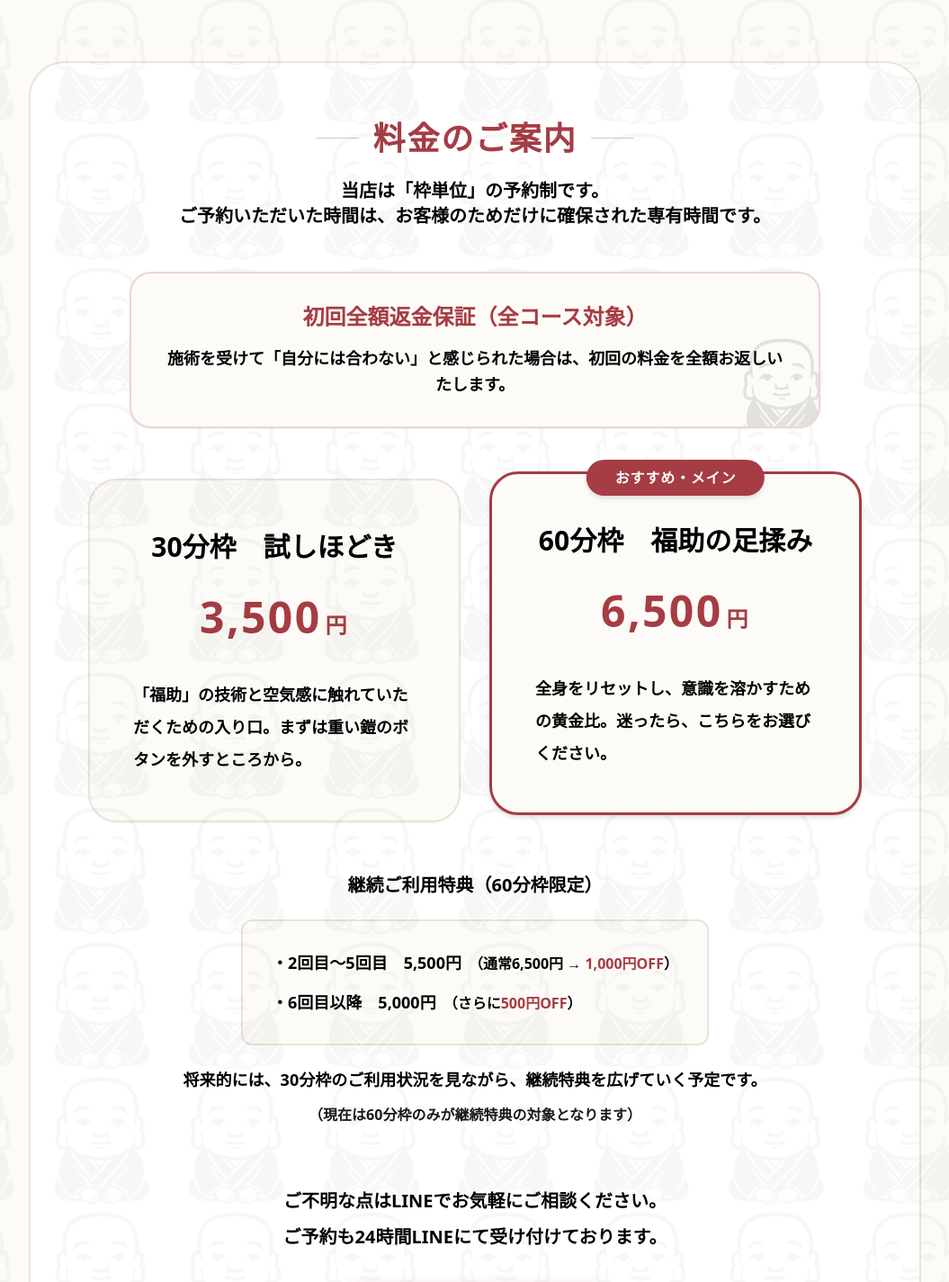
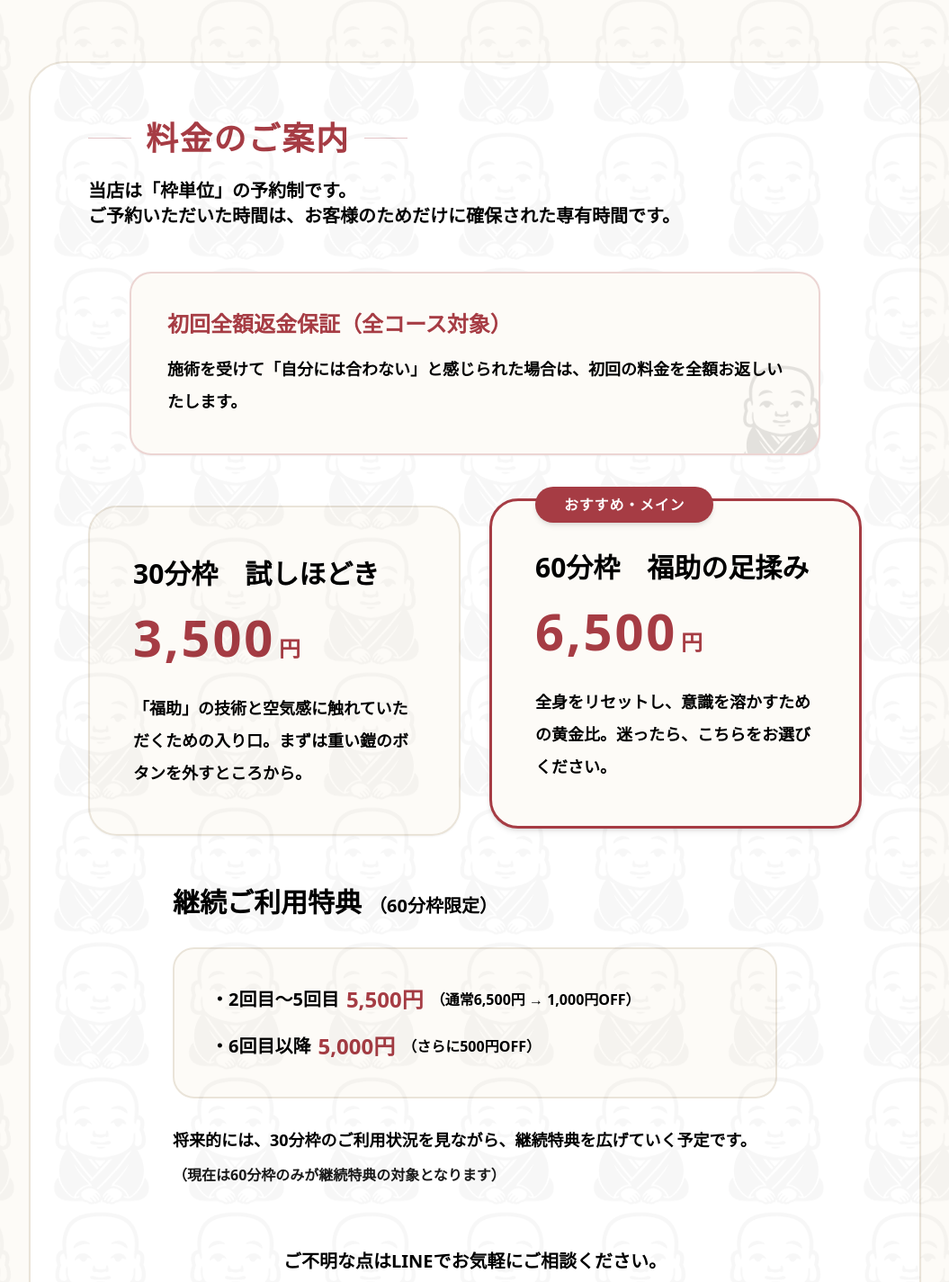
Before and after one commit to ashiyafukusuke/fukusuke2, a Next.js app: page / in a window 1280 px wide. Shown: the part 1360-2785 px from the top of the page at 90% size, without its empty margins (112-1167 px from the left). Built offline with nearby package versions, Linux system fonts and the light colour scheme; a web font is replaced by a local one.

Commit message:
Add files via upload

```diff
--- a/src/app/page.tsx
+++ b/src/app/page.tsx
@@ -254,11 +254,11 @@ export default function Home() {
             className="container px-4 max-w-5xl"
           >
             <div className="bg-white border-2 border-[#EAE4D9] rounded-[2.5rem] shadow-sm p-8 md:p-16">
-              <div className="text-center mb-12">
-                <div className="flex items-center justify-center gap-4 mb-6">
-                  <span className="w-12 h-px bg-primary/30"></span>
+              <div className="text-center md:text-left mb-12">
+                <div className="flex items-center justify-center md:justify-start gap-4 mb-6">
+                  <span className="w-12 h-px bg-primary/30 hidden md:block"></span>
                   <h2 className="text-4xl font-bold text-primary tracking-wider">料金のご案内</h2>
-                  <span className="w-12 h-px bg-primary/30"></span>
+                  <span className="w-12 h-px bg-primary/30 hidden md:block"></span>
                 </div>
                 <p className="text-[#000000] text-lg md:text-xl font-bold leading-loose">
                   当店は「枠単位」の予約制です。<br className="hidden md:block"/>
@@ -268,12 +268,12 @@ export default function Home() {
 
               {/* 初回全額返金保証 (Moved to top of pricing section) */}
               <div className="max-w-3xl mx-auto mb-14">
-                <div className="bg-[#FDFBF7] p-6 md:p-8 rounded-[1.5rem] border-2 border-primary/20 shadow-sm relative overflow-hidden text-center">
-                  <div className="absolute -bottom-6 -right-6 opacity-10">
+                <div className="bg-[#FDFBF7] p-8 md:p-10 rounded-[1.5rem] border-2 border-primary/20 shadow-sm relative overflow-hidden text-center md:text-left">
+                  <div className="absolute -bottom-6 -right-6 opacity-10 hidden md:block">
                     <img src="/images/fukusuke_icon.png" alt="" className="w-32 h-32" />
                   </div>
                   <h3 className="text-2xl font-bold mb-4 text-primary">初回全額返金保証（全コース対象）</h3>
-                  <p className="text-lg text-[#000000] relative z-10 font-bold leading-relaxed">
+                  <p className="text-lg text-[#000000] relative z-10 font-bold leading-loose">
                     施術を受けて「自分には合わない」と感じられた場合は、初回の料金を全額お返しいたします。
                   </p>
                 </div>
@@ -284,15 +284,15 @@ export default function Home() {
                   { title: "30分枠　試しほどき", price: "3,500円", desc: "「福助」の技術と空気感に触れていただくための入り口。まずは重い鎧のボタンを外すところから。" },
                   { title: "60分枠　福助の足揉み", price: "6,500円", desc: "全身をリセットし、意識を溶かすための黄金比。迷ったら、こちらをお選びください。", popular: true }
                 ].map((plan, idx) => (
-                  <div key={idx} className={`bg-[#FDFBF7] p-10 md:p-12 rounded-[2rem] flex flex-col text-center ${plan.popular ? 'border-[3px] border-primary relative shadow-md transform md:-translate-y-2' : 'border-2 border-[#EAE4D9] shadow-sm'}`}>
+                  <div key={idx} className={`bg-[#FDFBF7] p-10 md:p-12 rounded-[2rem] flex flex-col text-center md:text-left ${plan.popular ? 'border-[3px] border-primary relative shadow-md transform md:-translate-y-2' : 'border-2 border-[#EAE4D9] shadow-sm'}`}>
                     {plan.popular && (
-                      <div className="absolute -top-4 left-1/2 -translate-x-1/2 bg-primary text-white px-8 py-2 rounded-full text-base font-bold shadow-md tracking-wider whitespace-nowrap">
+                      <div className="absolute -top-4 left-1/2 -translate-x-1/2 md:left-12 md:translate-x-0 bg-primary text-white px-8 py-2 rounded-full text-base font-bold shadow-md tracking-wider whitespace-nowrap">
                         おすすめ・メイン
                       </div>
                     )}
-                    <h3 className="text-2xl md:text-3xl font-bold mb-6 text-[#000000] mt-2">{plan.title}</h3>
+                    <h3 className="text-2xl md:text-3xl font-bold mb-6 text-[#000000] mt-4 md:mt-2">{plan.title}</h3>
                     <div className="mb-8">
-                      <span className="text-[2.5rem] md:text-[3rem] font-black text-primary font-sans tracking-wider">{plan.price.replace('円', '')}<span className="text-xl md:text-2xl font-bold ml-1">円</span></span>
+                      <span className="text-[2.5rem] md:text-[3.5rem] font-black text-primary font-sans tracking-wider leading-none">{plan.price.replace('円', '')}<span className="text-xl md:text-2xl font-bold ml-1">円</span></span>
                     </div>
                     <p className="text-lg text-[#000000] leading-loose flex-grow font-bold text-left">{plan.desc}</p>
                   </div>
@@ -300,12 +300,12 @@ export default function Home() {
               </div>
 
               {/* 継続ご利用特典 */}
-              <div className="max-w-2xl mx-auto mb-16 text-center">
-                <h3 className="text-xl font-bold mb-6 text-[#000000]">継続ご利用特典（60分枠限定）</h3>
-                <div className="bg-[#FDFBF7] p-6 md:p-8 rounded-xl border-2 border-[#EAE4D9] mb-6 inline-block text-left">
-                  <ul className="space-y-4 font-bold text-lg text-[#000000]">
-                    <li>・2回目〜5回目　5,500円<span className="text-base text-[#000000] ml-2">（通常6,500円 → <strong className="text-primary">1,000円OFF</strong>）</span></li>
-                    <li>・6回目以降　5,000円<span className="text-base text-[#000000] ml-2">（さらに<strong className="text-primary">500円OFF</strong>）</span></li>
+              <div className="max-w-2xl mx-auto mb-16 text-center md:text-left">
+                <h3 className="text-2xl md:text-3xl font-black mb-8 text-[#000000]">継続ご利用特典<span className="text-lg md:text-xl ml-2">（60分枠限定）</span></h3>
+                <div className="bg-[#FDFBF7] p-8 md:p-10 rounded-[1.5rem] border-2 border-[#EAE4D9] mb-8 inline-block w-full text-left">
+                  <ul className="space-y-5 font-bold text-lg md:text-xl text-[#000000]">
+                    <li className="flex flex-col sm:flex-row sm:items-center gap-2"><span>・2回目〜5回目</span> <span className="text-2xl font-black text-primary">5,500円</span><span className="text-base text-[#000000] mt-1 sm:mt-0">（通常6,500円 → 1,000円OFF）</span></li>
+                    <li className="flex flex-col sm:flex-row sm:items-center gap-2"><span>・6回目以降</span> <span className="text-2xl font-black text-primary">5,000円</span><span className="text-base text-[#000000] mt-1 sm:mt-0">（さらに500円OFF）</span></li>
                   </ul>
                 </div>
                 <div className="space-y-3 text-[#000000] font-bold text-lg leading-relaxed">
@@ -519,7 +519,7 @@ export default function Home() {
               <img src="/images/fukusuke_icon.png" alt="福助" className="w-24 h-24 object-contain opacity-90" />
             </div>
             <h2 className="text-3xl font-bold mb-6 text-[#000000] font-bold">さあ、見えない鎧を脱ぎ捨てましょう</h2>
-            <p className="text-[#000000] font-bold mb-10 leading-relaxed text-lg">
+            <p className="text-[#000000] font-bold mb-12 pb-4 leading-loose text-lg whitespace-pre-wrap break-keep">
               ご予約はLINEより24時間受け付けております。<br />
               あなたの足をお揉みできる日を、楽しみにお待ちしております。
             </p>
```
